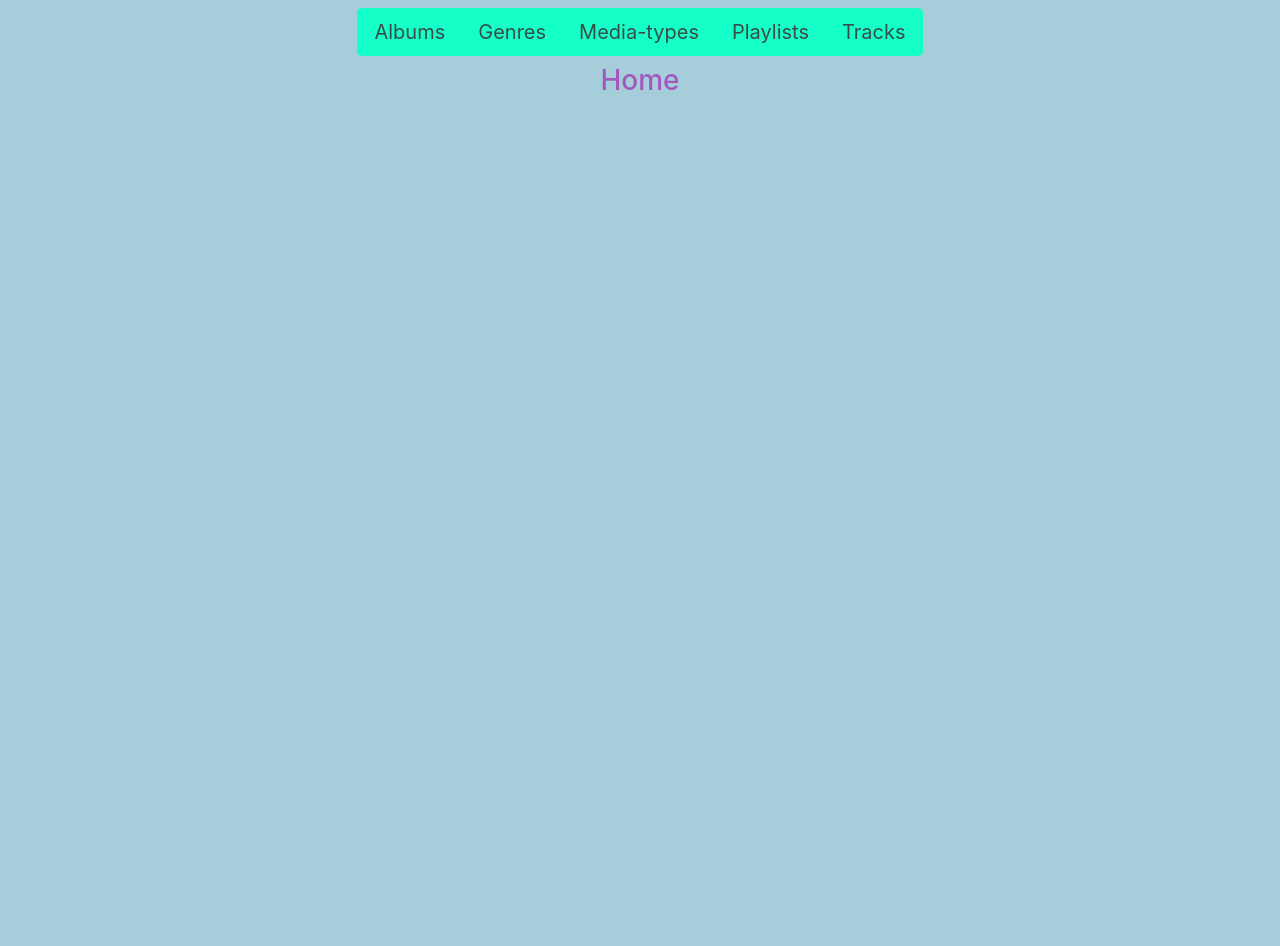
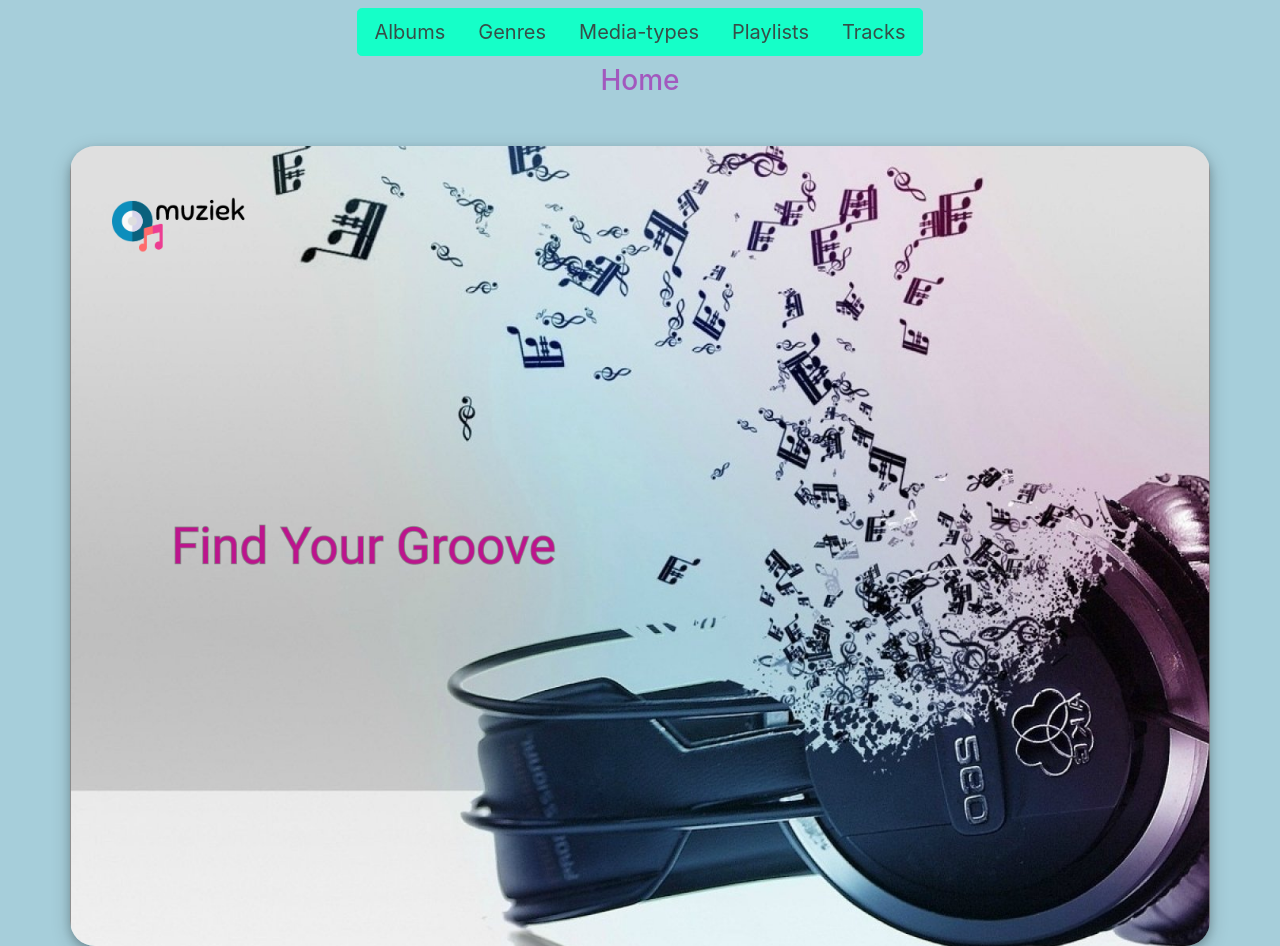
Before and after one commit to bermarte/Restful-chinook, a React (Create React App) app in the folder client/: page / in a window 1280 px wide. Before the commit the page ends 800 px from the top, so only its background shows below. Built offline with nearby package versions, Linux system fonts and the light colour scheme; no server answers.

Commit message:
adding image for the home

```diff
--- a/client/src/App.js
+++ b/client/src/App.js
@@ -7,6 +7,7 @@ import MediaTypes from './components/MediaTypes';
 import Playlists from './components/Playlists';
 import Tracks from './components/Tracks';
 import Menu from './components/Menu';
+import Cover from './components/Cover';
 import { BrowserRouter as Router, Switch, Route} from 'react-router-dom';
 
 
@@ -71,6 +72,7 @@ class App extends Component {
 const Home = () => (
   <div>
     <h3>Home</h3>
+    <Cover />
   </div>
 );
 
--- /dev/null
+++ b/client/src/components/Cover.js
@@ -0,0 +1,18 @@
+import '../App.css';
+import React from 'react';
+import {Table, Container, Row } from 'react-bootstrap';
+
+
+function Cover(props) {
+  return (
+    <Container>
+        <Row>
+             <div class="cover-container">
+                 <div class="cover"></div>
+             </div>
+        </Row>
+    </Container>
+  );
+}
+
+export default Cover;
--- a/client/src/components/Menu.js
+++ b/client/src/components/Menu.js
@@ -4,7 +4,7 @@ import React from 'react';
 import { Link } from 'react-router-dom';
 
 const Menu = () => (
-    <ButtonGroup size="lg" className="mb-2 btngroup">
+    <ButtonGroup size="lg" className="mb-2">
       <Link to="/albums" className="btn btn-primary" role="button">Albums</Link>
       <Link to="/genres" className="btn btn-primary" role="button">Genres</Link>
       <Link to="/media-types" className="btn btn-primary" role="button">Media-types</Link>
--- a/client/src/index.css
+++ b/client/src/index.css
@@ -87,3 +87,28 @@ table thead th{
   border-color: #00b98e !important;
   box-shadow: none !important;
 }
+
+/* home */
+.cover-container{
+  width: 100%;
+  height: 800px;
+  display: flex;
+  align-items: center;
+  justify-content: center;
+  max-width: 1200px;
+  margin: 0 auto;
+}
+.cover{
+  margin-top: 80px;
+  width: 100%;
+  height:  100%;
+  display: flex;
+  align-items: center;
+  justify-content: center;
+  background-image: url("./img/Homepage.png");
+  background-position: center;
+  background-repeat: no-repeat;
+  background-size: cover;
+  border-radius: 25px;
+  box-shadow: 0 4px 8px 0 rgba(0, 0, 0, 0.2), 0 6px 20px 0 rgba(0, 0, 0, 0.19);
+}
```
Also changed, not shown: client/src/img/Homepage.png (added).
